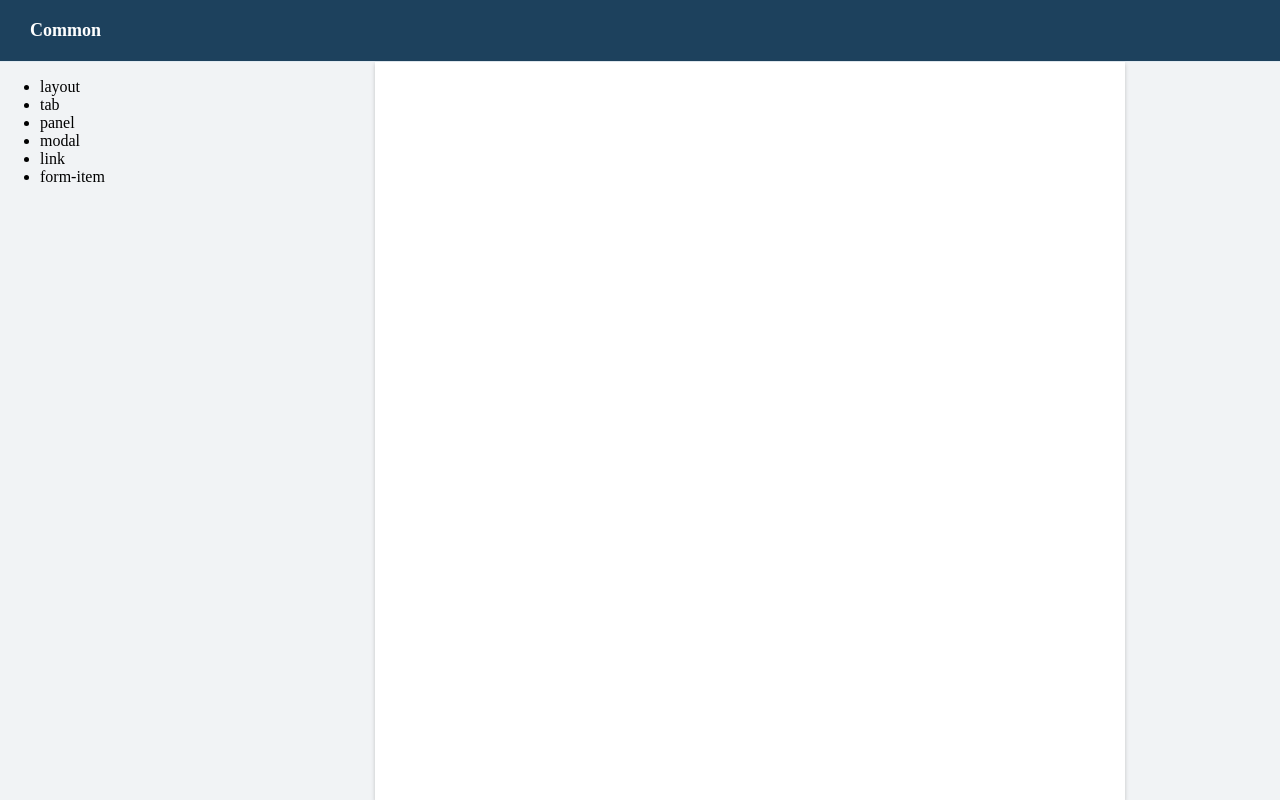
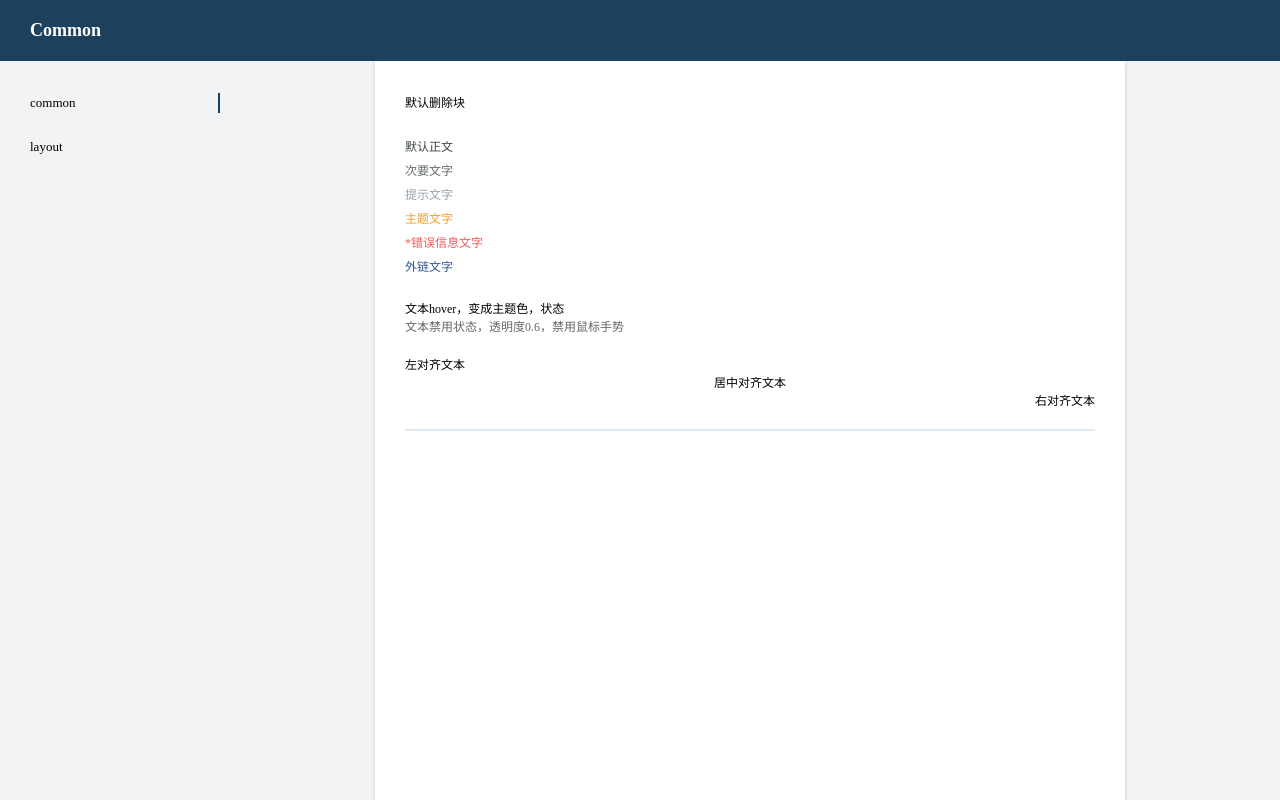
Before and after one commit to liyueyu/common-style, a Vue app: page / in a window 1280 px wide. Built offline with nearby package versions, Linux system fonts and the light colour scheme; a small style sheet from the web is missing.

Commit message:
style: text core

```diff
--- a/public/index.html
+++ b/public/index.html
@@ -5,12 +5,9 @@
     <meta http-equiv="X-UA-Compatible" content="IE=edge">
     <meta name="viewport" content="width=device-width,initial-scale=1.0">
     <link rel="icon" href="<%= BASE_URL %>favicon.ico">
-    <title>hello-world</title>
+    <title>common-style</title>
   </head>
   <body>
-    <noscript>
-      <strong>We're sorry but hello-world doesn't work properly without JavaScript enabled. Please enable it to continue.</strong>
-    </noscript>
     <div id="app"></div>
     <!-- built files will be auto injected -->
   </body>
--- a/src/css/common.less
+++ b/src/css/common.less
@@ -4,6 +4,9 @@
 */
 
 // text
+.text-normal {
+  color: @color;
+}
 .text-theme {
   color: @theme;
 }
@@ -105,8 +108,8 @@
 
 ::-webkit-scrollbar {
   overflow: visible;
-  width: 10px;
-  height: 10px;
+  width: 6px;
+  height: 6px;
 }
 
 ::-webkit-scrollbar-button {
@@ -114,12 +117,12 @@
   height: 0;
 }
 ::-webkit-scrollbar-track {
-  background-color:#fff;
+  background: transparent;
 }
 
 ::-webkit-scrollbar-thumb {
   border-radius: 6px;
-  border-color: #fff;
+  border-color: #c2cbd0;
   border-width: 2px;
   border-style: solid;
   background-color:#c2cbd0;
@@ -134,5 +137,10 @@
 }
 
 ::-webkit-scrollbar-corner {
-  background: #fff;
+  background: transparent;
 }
+
+// text core
+.inline-text-block { // 内联文字块+hover出现删除符号
+
+}
--- a/src/pages/LeftMenu.vue
+++ b/src/pages/LeftMenu.vue
@@ -1,15 +1,59 @@
 <template>
-    <ul>
-        <li>layout</li>
-        <li>tab</li>
-        <li>panel</li>
-        <li>modal</li>
-        <li>link</li>
-        <li>form-item</li>
-    </ul>
+    <div class="menu-wrap">
+        <div class="menu-item"
+             v-for="items in menu"
+             :key="items.id"
+             :class="{'active': menuType === items}"
+             @click="$emit('typeValue', getTypeValue(items))"
+        >{{items}}</div>
+    </div>
 </template>
+
 <script>
     export default {
-        name: 'LeftMenu'
+        name: 'LeftMenu',
+        data () {
+            return {
+                menu: ['common', 'layout']
+            }
+        },
+        props: {
+            menuType: String
+        },
+        methods: {
+            getTypeValue (items) {
+                return items
+            }
+        }
     }
 </script>
+
+<style lang="less" scoped>
+    .menu-wrap  {
+        height: 100%;
+        padding: 20px 0;
+        overflow: auto;
+        font-size: 13px;
+        .menu-item {
+            height: 44px;
+            line-height: 44px;
+            padding: 0 30px;
+            cursor: pointer;
+            &:hover {
+                background-color: rgba(0,0,0,.1);
+            }
+            &.active {
+                position: relative;
+                &:before {
+                    content: '';
+                    position: absolute;
+                    right: 0;
+                    top: 50%;
+                    height: 20px;
+                    margin-top: -10px;
+                    border-right: 2px solid #1d415d;
+                }
+            }
+        }
+    }
+</style>
--- a/src/pages/MainPage.vue
+++ b/src/pages/MainPage.vue
@@ -1,22 +1,35 @@
 <template>
     <div class="main-page">
-
+        <common v-if="pageType === 'common'"></common>
+        <layout v-if="pageType === 'layout'"></layout>
     </div>
 </template>
 
 <script>
+    import Common from "./cssComponents/Common";
+    import Layout from "./cssComponents/layout";
     export default {
-        name: 'MainPage'
+        name: 'MainPage',
+        components: {Layout, Common},
+        props: {
+            pageType: {
+                type: String,
+                default: 'common'
+            }
+        },
+
     }
 </script>
 
 <style lang="less" scoped>
     .main-page {
-        height: 100%;
+        min-height: 100%;
+        padding: 30px;
         background: #fff;
         margin: 0 auto;
         width: 90%;
         max-width: 750px;
+        font-size: 12px;
         box-shadow: 0 2px 4px rgba(0, 0, 0, 0.2);
     }
 </style>
--- a/src/pages/Root.vue
+++ b/src/pages/Root.vue
@@ -1,17 +1,17 @@
 <template>
     <div class="root-page ui-flex-grid vertical-center horizontally-stretch">
       <div class="ui-flex-grid-none ">
-          <header class="page-header border-b">
+          <header class="page-header">
               Common
               <!-- Style Doc-->
           </header>
       </div>
       <div class="ui-flex-grid-item ui-flex-grid horizontally-stretch" >
           <div class="ui-flex-grid-none left-menu">
-              <left-menu></left-menu>
+              <left-menu :menuType="menuType" @typeValue="changeTypeName"></left-menu>
           </div>
-          <div class="ui-flex-grid-item">
-              <main-page></main-page>
+          <div class="ui-flex-grid-item scroll-auto">
+              <main-page :pageType="menuType"></main-page>
           </div>
       </div>
     </div>
@@ -27,9 +27,16 @@ export default {
         MainPage,
         LeftMenu
     },
-    props: {
-    msg: String
-  }
+    data () {
+      return {
+          menuType: 'common'
+      }
+    },
+    methods: {
+      changeTypeName (newValue) {
+          this.menuType = newValue
+      }
+    }
 }
 </script>
 
@@ -47,6 +54,7 @@ export default {
         }
         .left-menu {
             width: 220px;
+            height: 100%;
         }
         .layout-wrap {
             display: inline-block;
@@ -67,5 +75,17 @@ export default {
         .bg-gray-9 {
             background-color: #999;
         }
+        // 展示区
+        .style-wrap {
+            margin-bottom: 20px;
+        }
+        // 代码区域
+        .code-wrap {
+            border: 1px solid #e1eaf1;
+            line-height: 20px;
+        }
+        .text-wrap {
+            line-height: 24px;
+        }
     }
 </style>
--- /dev/null
+++ b/src/pages/cssComponents/Common.vue
@@ -0,0 +1,35 @@
+<template>
+    <div class="">
+        <div class="style-wrap text-wrap">
+            <div class="inline-text-block">默认删除块</div>
+        </div>
+        <div class="style-wrap text-wrap">
+            <div class="text-normal">默认正文</div>
+            <div class="text-secondary">次要文字</div>
+            <div class="text-tips">提示文字</div>
+            <div class="text-theme">主题文字</div>
+            <div class="text-red">*错误信息文字</div>
+            <div class="text-file">外链文字</div>
+        </div>
+        <div class="style-wrap">
+            <div class="text-hover-theme">文本hover，变成主题色，状态</div>
+            <div class="text-disabled">文本禁用状态，透明度0.6，禁用鼠标手势</div>
+        </div>
+        <div class="style-wrap">
+            <div class="text-left">左对齐文本</div>
+            <div class="text-center">居中对齐文本</div>
+            <div class="text-right">右对齐文本</div>
+        </div>
+
+
+        <div class="code-wrap">
+
+        </div>
+    </div>
+</template>
+
+<script>
+    export default {
+        name: 'Common'
+    }
+</script>
```
